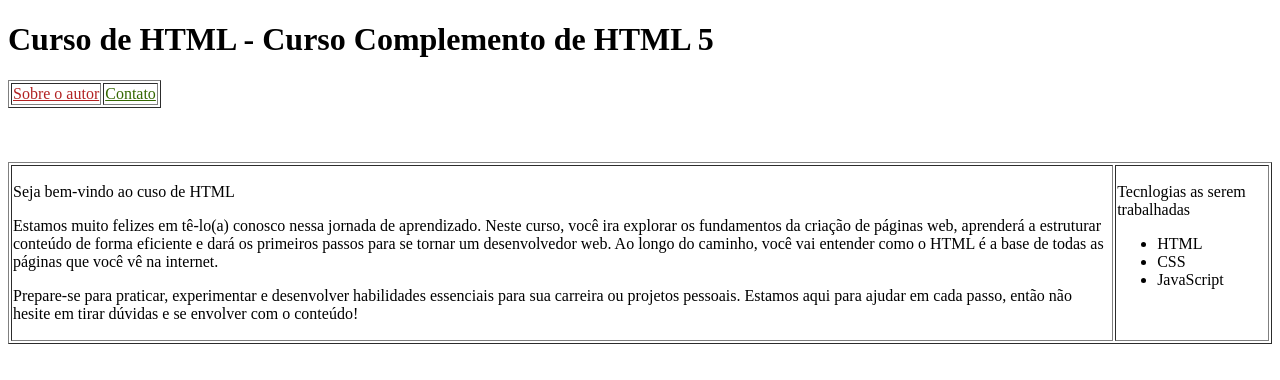
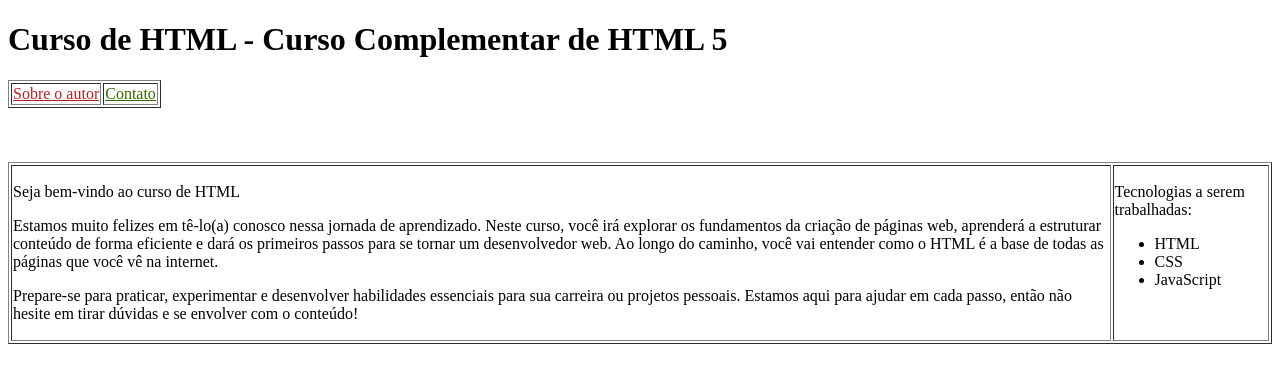
Before and after one commit to AntonioUCB/Trabalho-tabela-e-links, a plain HTML site: page index.html/index.html in a window 1280 px wide. Drawn offline with Linux system fonts and the light colour scheme.

Commit message:
Add files via upload

```diff
--- a/index.html/index.html
+++ b/index.html/index.html
@@ -6,30 +6,42 @@
   <title>Tabela e link</title>
 </head>
 <body>
-    <h1>Curso de HTML - Curso Complemento de HTML 5</h1>
+  <h1>Curso de HTML - Curso Complementar de HTML 5</h1>
+
   <table border="1">
     <tr>
-        <td> <a href="sobre o autorindex.html" target="_blank" style="color: firebrick;">Sobre o autor</a></td>
+      <td>
+        <a href="1index.html" target="_blank" style="color: firebrick;">Sobre o autor</a>
+      </td>
+      <td>
+        <a href="2index.html" target="_blank" style="color: rgb(53, 104, 2);">Contato</a>
+      </td>
+    </tr>
+  </table>
 
-        <td> <a href="contatoindex.html" target="_blank" style="color: rgb(53, 104, 2);">Contato</a></td>
+  <br><br><br>
 
-    </table>
-    <br><br><br>
   <table border="1">
-        <td><p>Seja bem-vindo ao cuso de HTML</p>  <p>
-        Estamos muito felizes em tê-lo(a) conosco nessa jornada de aprendizado. Neste curso, você ira explorar os fundamentos da criação de páginas web, aprenderá a estruturar conteúdo de forma eficiente e dará os primeiros passos para se tornar um desenvolvedor web. Ao longo do caminho, você vai entender como o HTML é a base de todas as páginas que você vê na internet.</p>
-   <p> Prepare-se para praticar, experimentar e desenvolver habilidades essenciais para sua carreira ou projetos pessoais. Estamos aqui para ajudar em cada passo, então não hesite em tirar dúvidas e se envolver com o conteúdo! </p></td>
+    <tr>
+      <td>
+        <p>Seja bem-vindo ao curso de HTML</p>
+        <p>
+          Estamos muito felizes em tê-lo(a) conosco nessa jornada de aprendizado. Neste curso, você irá explorar os fundamentos da criação de páginas web, aprenderá a estruturar conteúdo de forma eficiente e dará os primeiros passos para se tornar um desenvolvedor web. Ao longo do caminho, você vai entender como o HTML é a base de todas as páginas que você vê na internet.
+        </p>
+        <p>
+          Prepare-se para praticar, experimentar e desenvolver habilidades essenciais para sua carreira ou projetos pessoais. Estamos aqui para ajudar em cada passo, então não hesite em tirar dúvidas e se envolver com o conteúdo!
+        </p>
+      </td>
 
-        <td valign="top"> <p>Tecnlogias as serem trabalhadas </p>
+      <td valign="top">
+        <p>Tecnologias a serem trabalhadas:</p>
         <ul>
           <li>HTML</li>
           <li>CSS</li>
           <li>JavaScript</li>
-        </ul></td>
-
-
+        </ul>
+      </td>
     </tr>
   </table>
-
 </body>
 </html>
```
Lines whose indentation alone changed are shown as unchanged.
